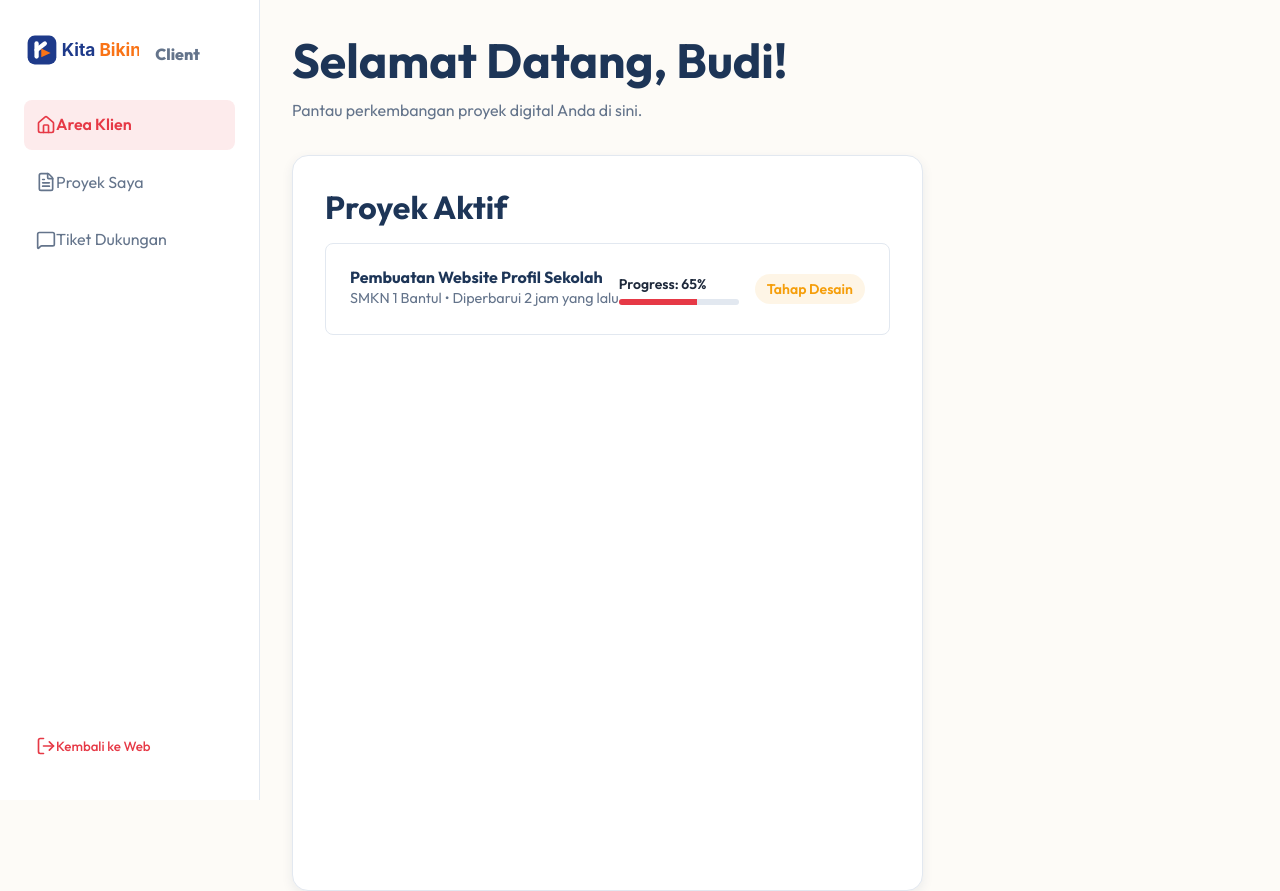
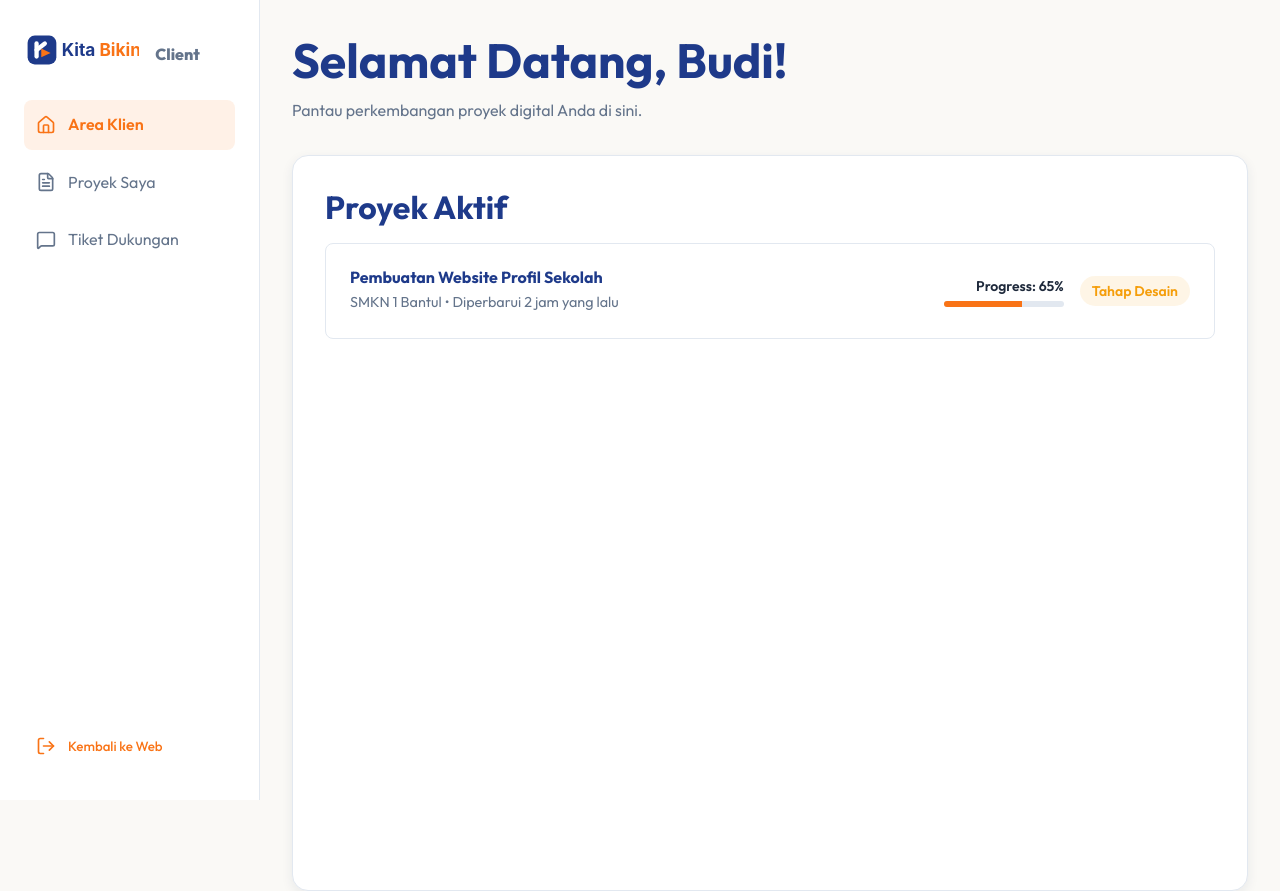
Before and after one commit to alwnfarhn-netizen/KitaBikin-, a React (Vite) app: page /client in a window 1280 px wide. Built offline with nearby package versions, Linux system fonts and the light colour scheme.

Commit message:
Update theme colors to off-white and orange

```diff
--- a/src/index.css
+++ b/src/index.css
@@ -2,12 +2,12 @@
 
 :root {
   /* Color Palette */
-  --primary: #E63946;
-  --primary-hover: #D62828;
-  --primary-light: rgba(230, 57, 70, 0.1);
-  --secondary: #1D3557;
-  --secondary-light: #457B9D;
-  --background: #FDFBF7;
+  --primary: #F97316; /* Orange */
+  --primary-hover: #EA580C;
+  --primary-light: rgba(249, 115, 22, 0.1);
+  --secondary: #1E3A8A; /* Biru tua dari logo */
+  --secondary-light: #3B82F6;
+  --background: #FAF9F6; /* Off-white */
   --surface: #FFFFFF;
   --text-main: #1E293B;
   --text-muted: #64748B;
@@ -27,7 +27,7 @@
   --shadow-sm: 0 2px 4px rgba(29, 53, 87, 0.05);
   --shadow-md: 0 4px 12px rgba(29, 53, 87, 0.08);
   --shadow-lg: 0 12px 24px rgba(29, 53, 87, 0.12);
-  --shadow-red: 0 8px 16px rgba(230, 57, 70, 0.2);
+  --shadow-primary: 0 8px 16px rgba(249, 115, 22, 0.2);
 
   /* Fonts */
   --font-main: 'Outfit', system-ui, sans-serif;
@@ -119,6 +119,18 @@ h3 { font-size: clamp(1.5rem, 3vw, 2rem); }
 .mb-10 { margin-bottom: 2.5rem; }
 .mb-12 { margin-bottom: 3rem; }
 
+/* Tambahan Utilities */
+.text-center { text-align: center; }
+.flex-grow { flex-grow: 1; }
+.gap-3 { gap: 0.75rem; }
+.items-end { align-items: flex-end; }
+.mb-1 { margin-bottom: 0.25rem; }
+.relative { position: relative; }
+.cursor-pointer { cursor: pointer; }
+.text-lg { font-size: 1.125rem; }
+.hover\:text-white:hover { color: var(--white) !important; }
+.hover\:border-primary:hover { border-color: var(--primary) !important; }
+
 .grid { display: grid; }
 .grid-cols-2 { grid-template-columns: repeat(2, 1fr); }
 .grid-cols-3 { grid-template-columns: repeat(3, 1fr); }
@@ -167,13 +179,13 @@ h3 { font-size: clamp(1.5rem, 3vw, 2rem); }
 .btn-primary {
   background-color: var(--primary);
   color: var(--white);
-  box-shadow: var(--shadow-red);
+  box-shadow: var(--shadow-primary);
 }
 
 .btn-primary:hover {
   background-color: var(--primary-hover);
   transform: translateY(-2px);
-  box-shadow: 0 12px 20px rgba(230, 57, 70, 0.3);
+  box-shadow: 0 12px 20px rgba(249, 115, 22, 0.3);
 }
 
 .btn-outline {
@@ -203,7 +215,7 @@ h3 { font-size: clamp(1.5rem, 3vw, 2rem); }
 .card:hover {
   transform: translateY(-5px);
   box-shadow: var(--shadow-lg);
-  border-color: rgba(230, 57, 70, 0.3);
+  border-color: rgba(249, 115, 22, 0.3);
 }
 
 /* Specific Poster Effects */
--- a/src/pages/Pricing.jsx
+++ b/src/pages/Pricing.jsx
@@ -24,7 +24,7 @@ export default function Pricing() {
             <Link to="/order" className="btn btn-outline" style={{ width: '100%', marginTop: 'auto' }}>Konsultasi</Link>
           </div>
 
-          <div className="card" style={{ transform: 'scale(1.05)', borderColor: 'var(--primary)', boxShadow: 'var(--shadow-red)', zIndex: 1 }}>
+          <div className="card" style={{ transform: 'scale(1.05)', borderColor: 'var(--primary)', boxShadow: 'var(--shadow-primary)', zIndex: 1 }}>
             <div style={{ position: 'absolute', top: 0, left: '50%', transform: 'translate(-50%, -50%)', background: 'var(--primary)', color: 'white', padding: '0.25rem 1rem', borderRadius: 'var(--radius-pill)', fontWeight: '600', fontSize: '0.875rem' }}>Paling Populer</div>
             <h3 className="mb-2">Website Sekolah</h3>
             <div style={{ fontSize: '1rem', fontWeight: '600', color: 'var(--text-muted)' }}>Mulai</div>
```
